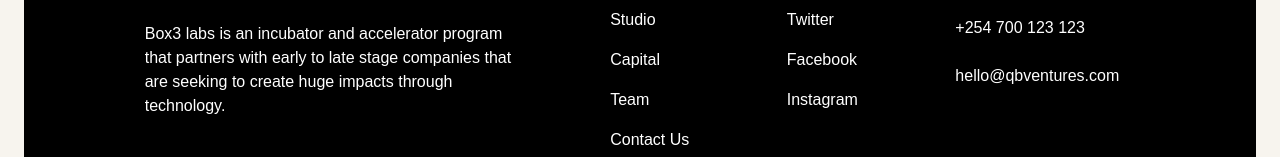
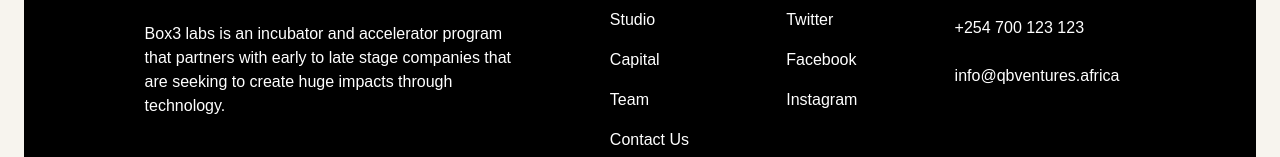
Before and after one commit to PhillipNzau/qbVentures-website, an Angular app: page /studio in a window 1280 px wide. Shown: the part 3519-3676 px from the top of the page. Built offline with nearby package versions, Linux system fonts and the light colour scheme; a web font is replaced by a local one.

Commit message:
another update

```diff
--- a/src/app/components/studio/studio.component.html
+++ b/src/app/components/studio/studio.component.html
@@ -426,7 +426,7 @@
         <li class="group">
           <a
             class="relative pr-4 pb-1 after:transition-transform after:duration-500 after:ease-out after:absolute after:bottom-0 after:left-0 after:block after:h-[2px] after:w-full after:origin-bottom-right after:scale-x-0 after:bg-primaryOrange after:content-[''] after:group-hover:origin-bottom-left after:group-hover:scale-x-100 group-hover:cursor-pointer"
-            >hello@qbventures.com</a
+            >info@qbventures.africa</a
           >
         </li>
       </ul>
```
